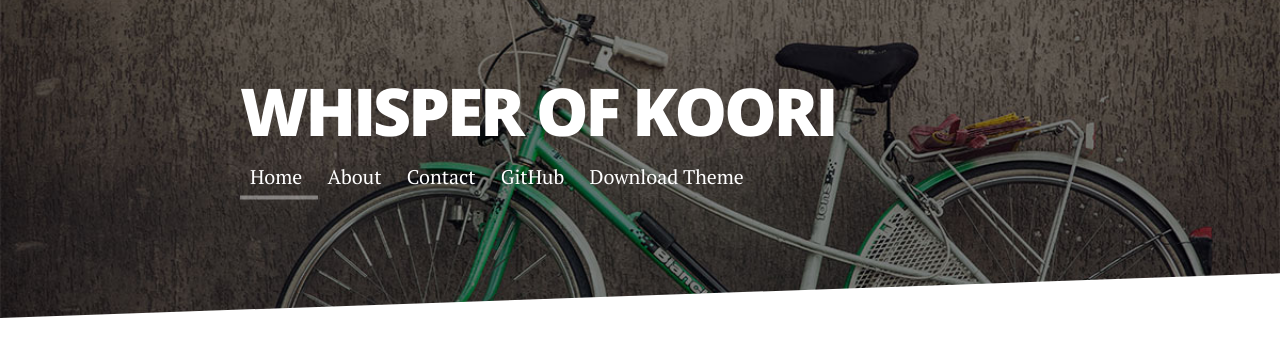
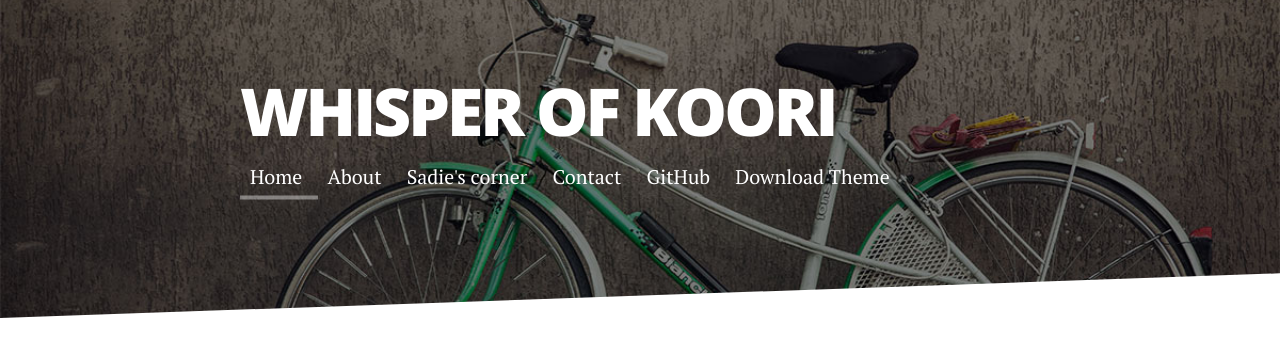
Before and after one commit to SadieKoori/SadieKoori.github.io, a Jekyll site: the page built from index.html, in a window 1280 px wide. Shown: the top 359 px of the page. Built offline with Jekyll 4.4.1, drawn with Linux system fonts in a browser that asks for light colours; nearby versions of some CDN libraries; Markdown is read by kramdown in place of the engine named in the settings; the list of posts is cut into pages by our own code.

Commit message:
Update _config.yml

```diff
--- a/_config.yml
+++ b/_config.yml
@@ -16,6 +16,8 @@ navigation:
     url: /index.html
   - title: About
     url: /about
+  - title: Sadie's corner
+    url: / articles
   - title: Contact
     url: /contact
 
@@ -23,6 +25,7 @@ social:
   github: SadieKoori
   twitter: Sadie_こおり
   weibo: Sadie_土撥鼠_koori
+  instagram: Sadieee51
   email: stageta2tuboshu@gmail.com
 
 google_analytics: "UA-58263416-1"
```
